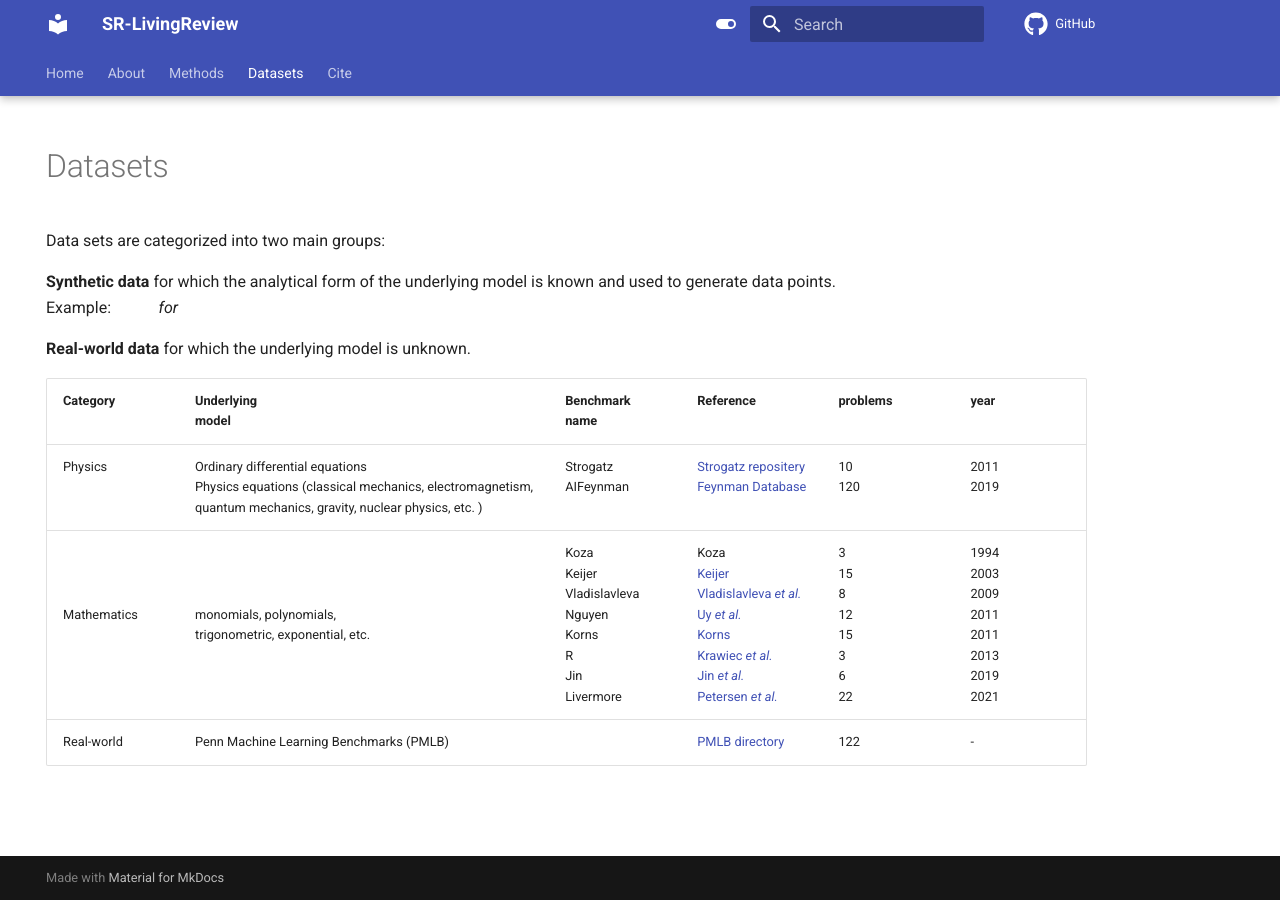
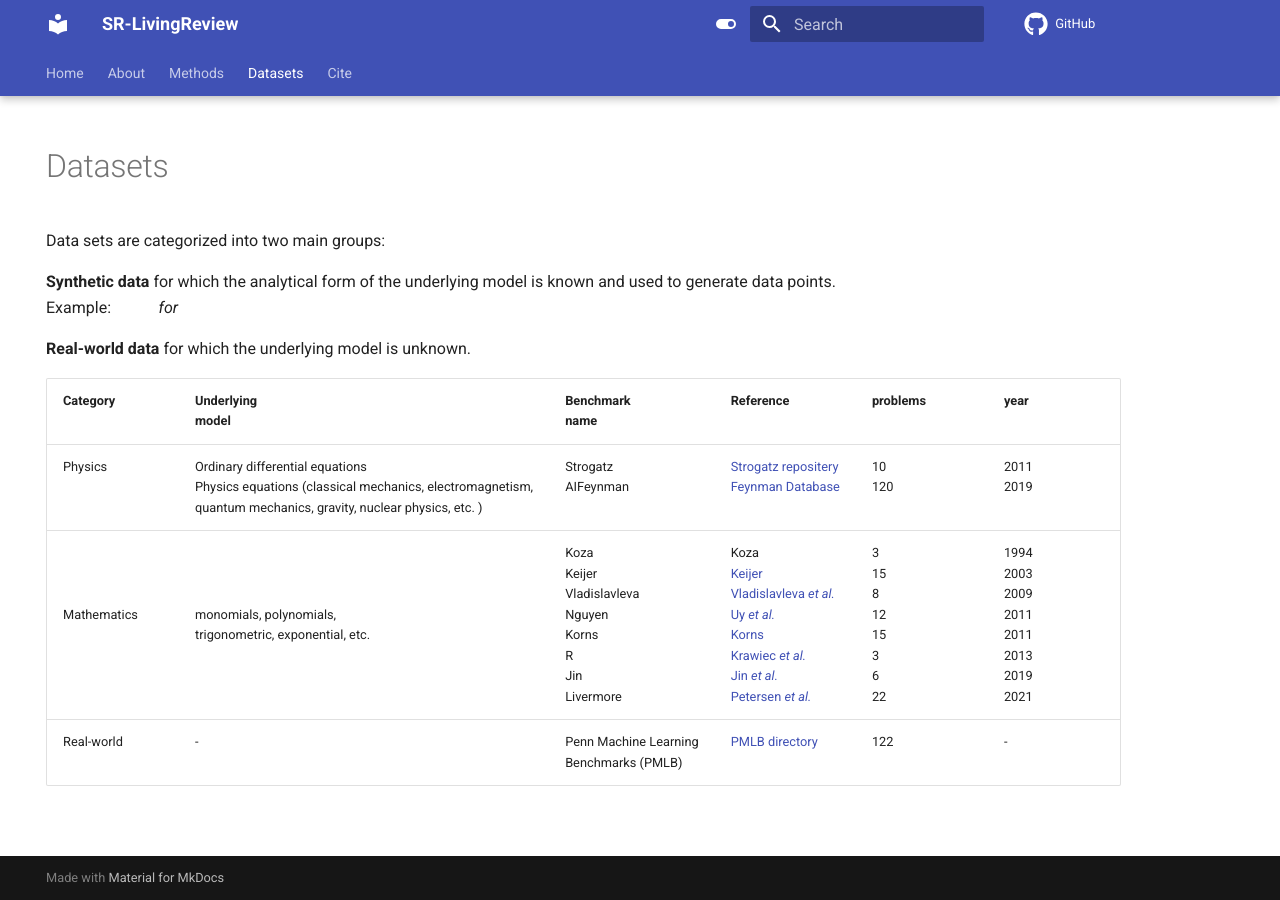
Before and after one commit to nmakke/SR-LivingReview, an MkDocs documentation site: the page built from docs/datasets.md, in a window 1280 px wide. Built offline with MkDocs 1.6.1 and Material for MkDocs 9.7.7, drawn with Linux system fonts in a browser that asks for light colours; formulas are drawn with MathJax 3; comment, search, counter and statistics services are not loaded.

```diff
--- a/docs/datasets.md
+++ b/docs/datasets.md
@@ -15,4 +15,4 @@ Example: $f(x) = 2x^2 + \cos(x) \rightarrow \mathcal{D}=\{x_i,f(x_i)\}_{i=1}^{n}
 | -------- | ------- | ------- | ------- | ----- | ----- |
 | Physics | Ordinary differential equations <br> Physics equations (classical mechanics, electromagnetism, <br> quantum mechanics, gravity, nuclear physics, etc. )| Strogatz <br> AIFeynman | [Strogatz repositery](https://williamlacava.com/ode-strogatz/) <br> [Feynman Database](https://space.mit.edu/home/tegmark/aifeynman.html) | 10 <br> 120 | 2011 <br> 2019 |
 | <br> <br> <br> Mathematics | <br> <br> <br> monomials, polynomials, <br> trigonometric, exponential, etc.  | Koza <br> Keijer <br> Vladislavleva <br> Nguyen <br> Korns <br> R <br> Jin <br> Livermore | Koza <br> [Keijer](https://link.springer.com/chapter/10.1007/3-540-36599-0_7) <br> [Vladislavleva *et al.*](https://dl.acm.org/doi/10.1109/TEVC.2008.926486) <br> [Uy *et al.*](https://link.springer.com/article/10.1007/s10710-010-9121-2) <br> [Korns](https://link.springer.com/chapter/10.1007/978-1-4614-1770-5_8) <br> [Krawiec *et al.*](https://dl.acm.org/doi/10.1145/2463372.2463483) <br> [Jin *et al.*](https://idea.edu.cn/person/guojian/assets/papers/BSR-2020.pdf) <br> [Petersen *et al.*](https://arxiv.org/abs/1912.04871) | 3 <br> 15 <br> 8 <br> 12 <br> 15 <br> 3 <br> 6 <br> 22 | 1994 <br> 2003 <br> 2009 <br> 2011 <br> 2011 <br> 2013 <br> 2019 <br> 2021 |
-| Real-world | Penn Machine Learning Benchmarks (PMLB) |  | [PMLB directory](https://epistasislab.github.io/pmlb/) | 122 | -|
+| Real-world | - | Penn Machine Learning <br> Benchmarks (PMLB) | [PMLB directory](https://epistasislab.github.io/pmlb/) | 122 | -|
```
